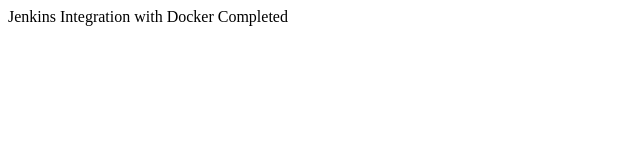
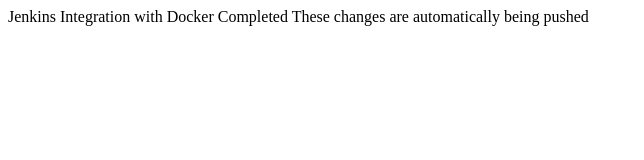
Before and after one commit to rjtsharma17/jenkins-sample, a plain HTML site: page website/index.html in a window 1280 px wide. Shown: the whole page, without its empty margins (0-644 px from the left). Drawn offline with Linux system fonts and the light colour scheme.

Commit message:
Modified index.html File

```diff
--- a/website/index.html
+++ b/website/index.html
@@ -7,6 +7,8 @@
 <body>
 
       Jenkins Integration with Docker Completed
+
+      These changes are automatically being pushed
 </body>
 
 </html>
```
